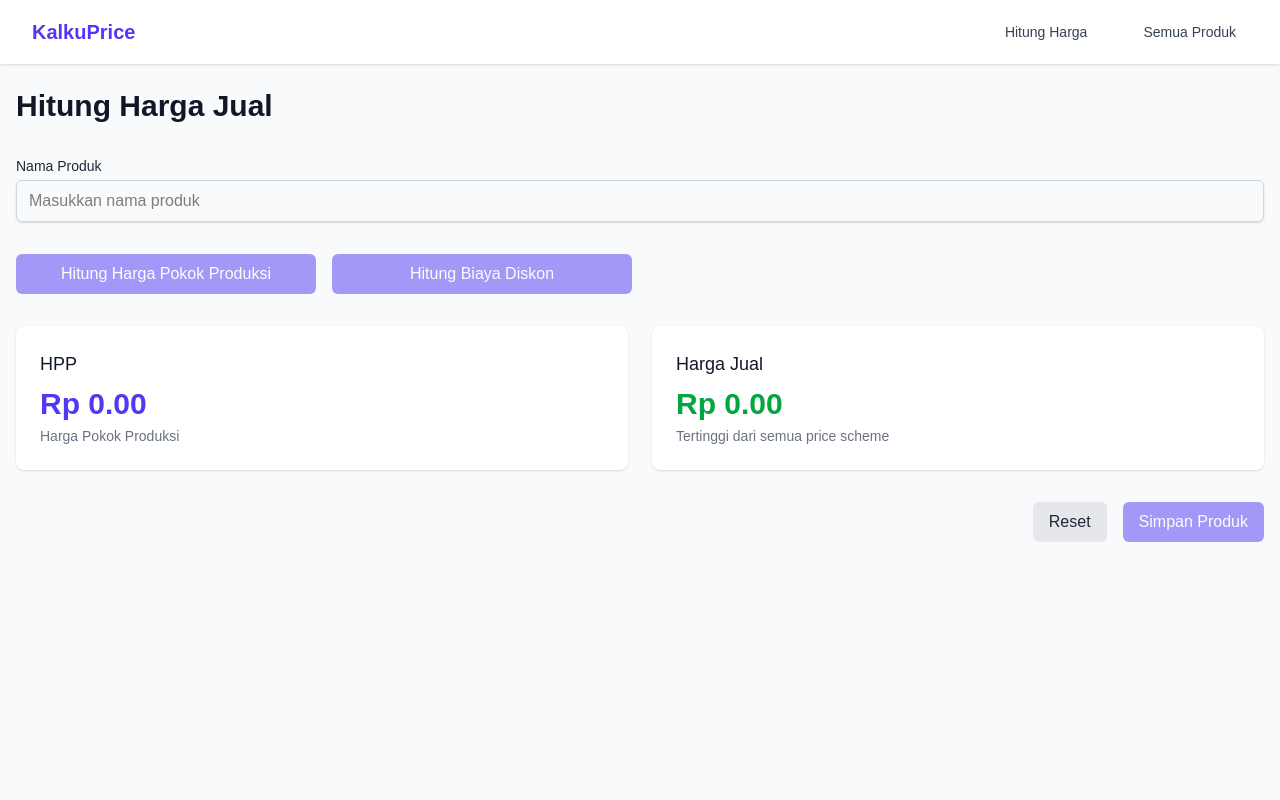
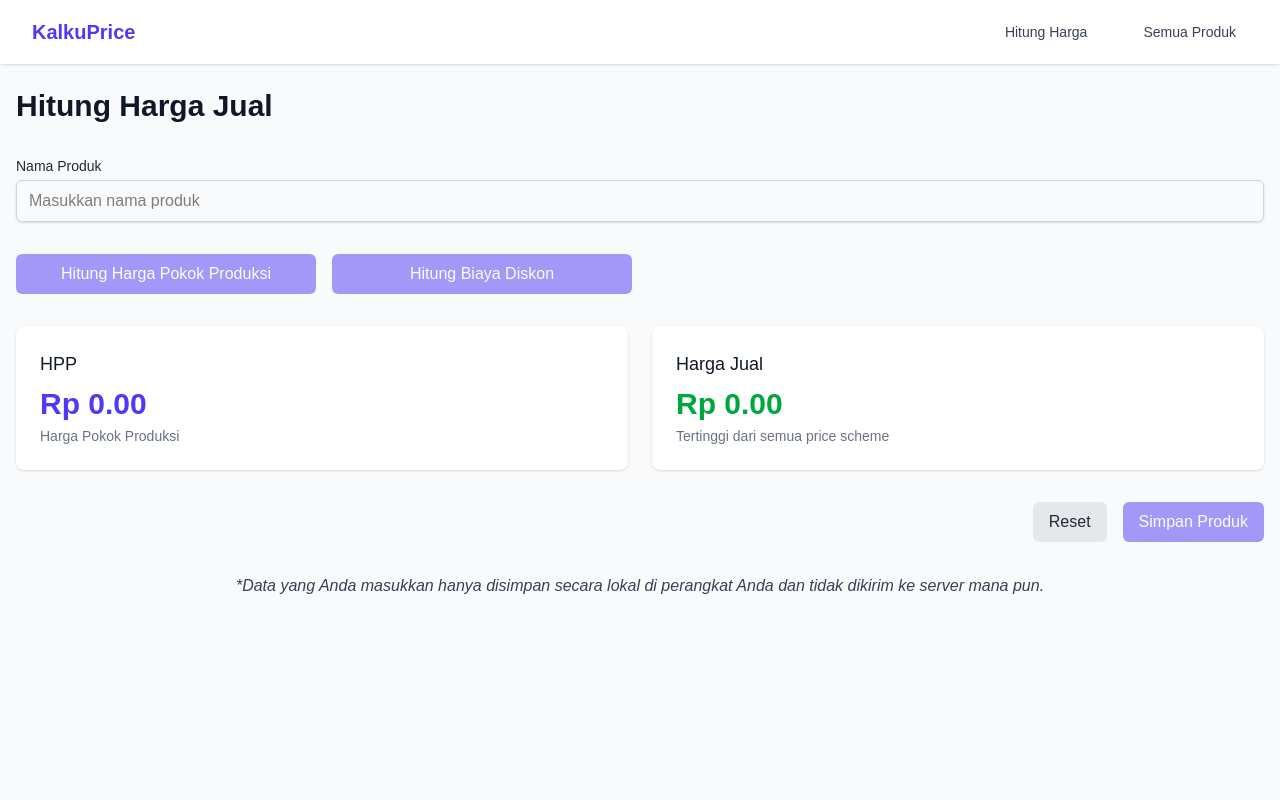
Before and after one commit to Ridwanstbd/kalkulatorhargajual, a Next.js app: page / in a window 1280 px wide. Shown: the top 800 px of the page. Built offline with nearby package versions, Linux system fonts and the light colour scheme.

Commit message:
fix: added disclaimer

```diff
--- a/src/app/page.tsx
+++ b/src/app/page.tsx
@@ -150,6 +150,13 @@ export default function Home() {
             Simpan Produk
           </Button>
         </div>
+
+        <div className="mt-8 text-center">
+          <p className="text-md text-gray-700 italic">
+            *Data yang Anda masukkan hanya disimpan secara lokal di perangkat
+            Anda dan tidak dikirim ke server mana pun.
+          </p>
+        </div>
       </div>
 
       {/* Modal Ingredients */}
```
